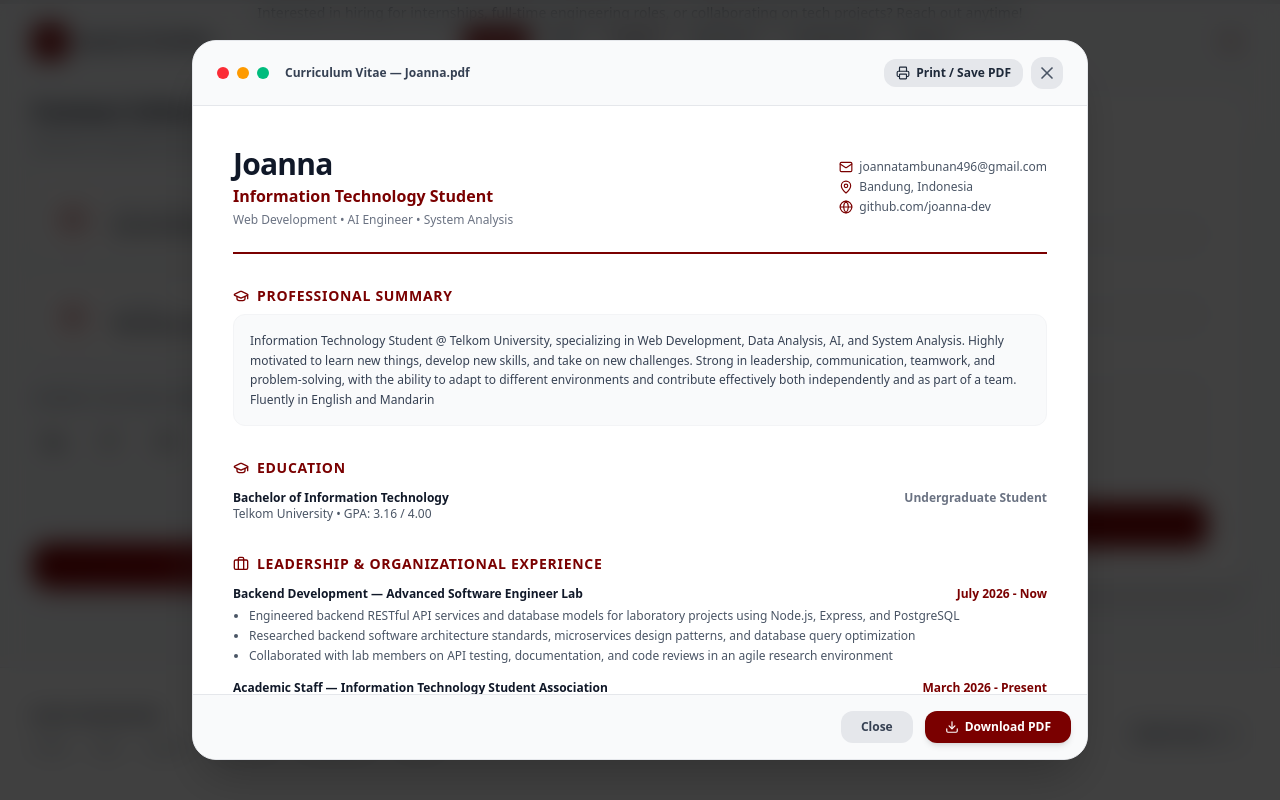
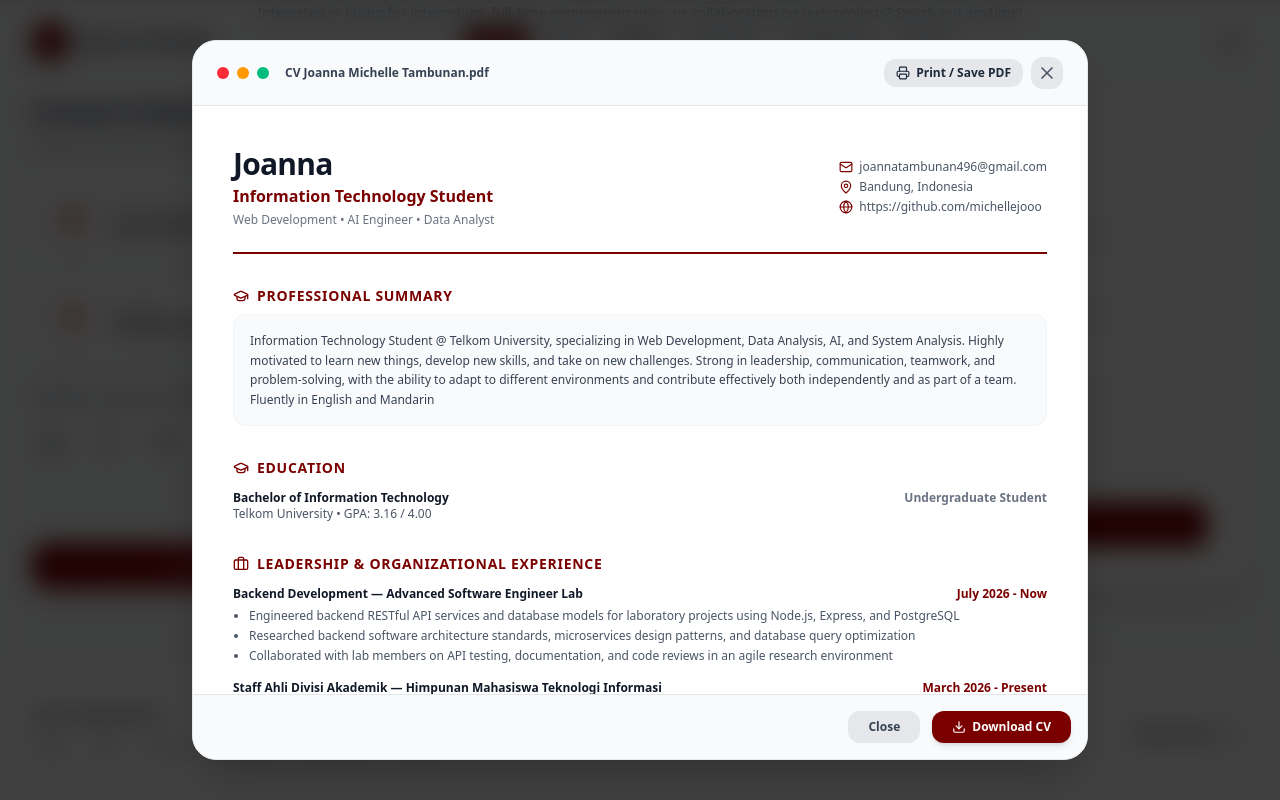
Before and after one commit to michellejooo/Personal-Website, a React (Vite) app: page / in a window 1280 px wide. Both pictures are taken after a click on the button "Download Resume / CV (PDF)". Shown: the part 8281-9081 px from the top of the page. Built offline with nearby package versions, Linux system fonts and the light colour scheme.

Commit message:
chore: update personal profile information
Reflect updated credentials, GitHub profile URL, experience titles, and organizational details to ensure accurate representation of current professional status.

```diff
--- a/src/components/ResumeModal.tsx
+++ b/src/components/ResumeModal.tsx
@@ -30,7 +30,7 @@ export const ResumeModal: React.FC<ResumeModalProps> = ({ isOpen, onClose }) =>
             <div className="w-3 h-3 rounded-full bg-amber-500" />
             <div className="w-3 h-3 rounded-full bg-emerald-500" />
             <span className="ml-2 text-xs font-bold text-gray-700 dark:text-slate-200">
-              Curriculum Vitae — Joanna.pdf
+              CV Joanna Michelle Tambunan.pdf
             </span>
           </div>
 
@@ -66,7 +66,7 @@ export const ResumeModal: React.FC<ResumeModalProps> = ({ isOpen, onClose }) =>
                 {PROFILE_DATA.title}
               </p>
               <p className="text-xs text-gray-500 dark:text-slate-400 mt-1">
-                Web Development • AI Engineer • System Analysis
+                Web Development • AI Engineer • Data Analyst
               </p>
             </div>
 
@@ -81,7 +81,7 @@ export const ResumeModal: React.FC<ResumeModalProps> = ({ isOpen, onClose }) =>
               </p>
               <p className="flex items-center gap-1.5">
                 <Globe className="w-3.5 h-3.5 text-[#7A0000]" />
-                <span>github.com/joanna-dev</span>
+                <span>https://github.com/michellejooo</span>
               </p>
             </div>
           </div>
@@ -187,7 +187,7 @@ export const ResumeModal: React.FC<ResumeModalProps> = ({ isOpen, onClose }) =>
             className="px-5 py-2 rounded-xl bg-[#7A0000] text-white text-xs font-semibold hover:bg-[#990000] flex items-center gap-1.5 shadow-md"
           >
             <Download className="w-3.5 h-3.5" />
-            <span>Download PDF</span>
+            <span>Download CV</span>
           </button>
         </div>
       </motion.div>
--- a/src/data/portfolioData.ts
+++ b/src/data/portfolioData.ts
@@ -67,7 +67,7 @@ export const PROJECTS_DATA: Project[] = [
     category: 'Web Development',
     image: '/src/assets/images/project_portfolio_1785572143262.jpg',
     status: 'Live / Active',
-    githubUrl: 'https://github.com/joanna-dev/joanna-portfolio',
+    githubUrl: 'https://github.com/michellejooo/Personal-Website',
     liveUrl: '#',
     features: [
       'Sticky glassmorphism navbar with smooth section scroll',
@@ -154,8 +154,8 @@ export const EXPERIENCE_DATA: ExperienceItem[] = [
   },
   {
     id: 'exp-1',
-    role: 'Academic Staff',
-    organization: 'Information Technology Student Association',
+    role: 'Staff Ahli Divisi Akademik',
+    organization: 'Himpunan Mahasiswa Teknologi Informasi',
     period: 'March 2026 - Present',
     responsibilities: [
       'Organized academic programs and peer tutoring workshops for IT students',
@@ -180,7 +180,7 @@ export const EXPERIENCE_DATA: ExperienceItem[] = [
     id: 'exp-3',
     role: 'Keyboard Player',
     organization: 'Christian Fellowship (PMK Telkom University)',
-    period: '2026',
+    period: 'May 2026 - Present',
     responsibilities: [
       'Worship keyboard player for weekly services and campus fellowship events',
       'Collaborated with music team members on song arrangements and sound checks',
@@ -192,7 +192,7 @@ export const EXPERIENCE_DATA: ExperienceItem[] = [
     id: 'exp-4',
     role: 'Member of Club Search : Essay Division',
     organization: 'SEARCH TELKOM UNIVERSITY · Part-time',
-    period: 'Dec 2025 - Present · 9 mos',
+    period: 'Dec 2025 - Present',
     description:
       'A platform for students who want to express critical and solution-oriented ideas through writing. The main focus is on training research skills and constructing strong, systematic arguments',
     responsibilities: [
@@ -207,7 +207,7 @@ export const EXPERIENCE_DATA: ExperienceItem[] = [
     id: 'exp-5',
     role: 'Mentor',
     organization: 'BMMK Telkom University · Paruh Waktu',
-    period: 'Okt 2025 - Des 2025 · 3 bln',
+    period: 'Okt 2025 - Des 2025',
     description:
       'As a mentor, I participated in a large-scale mentoring program, which required all mentors and mentees from BMMK Telkom University to participate under the auspices of the BPA (Badan Penanggulangan Akademik). Here, I guided, led, and connected mentees.',
     responsibilities: [
```
